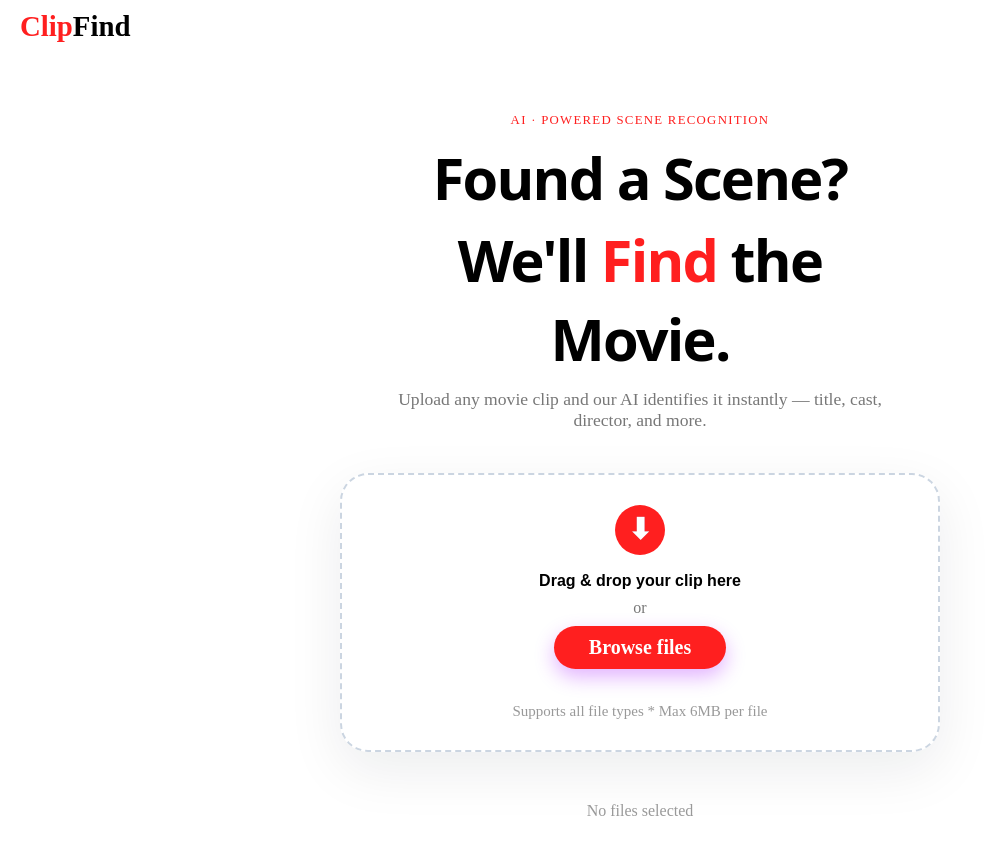
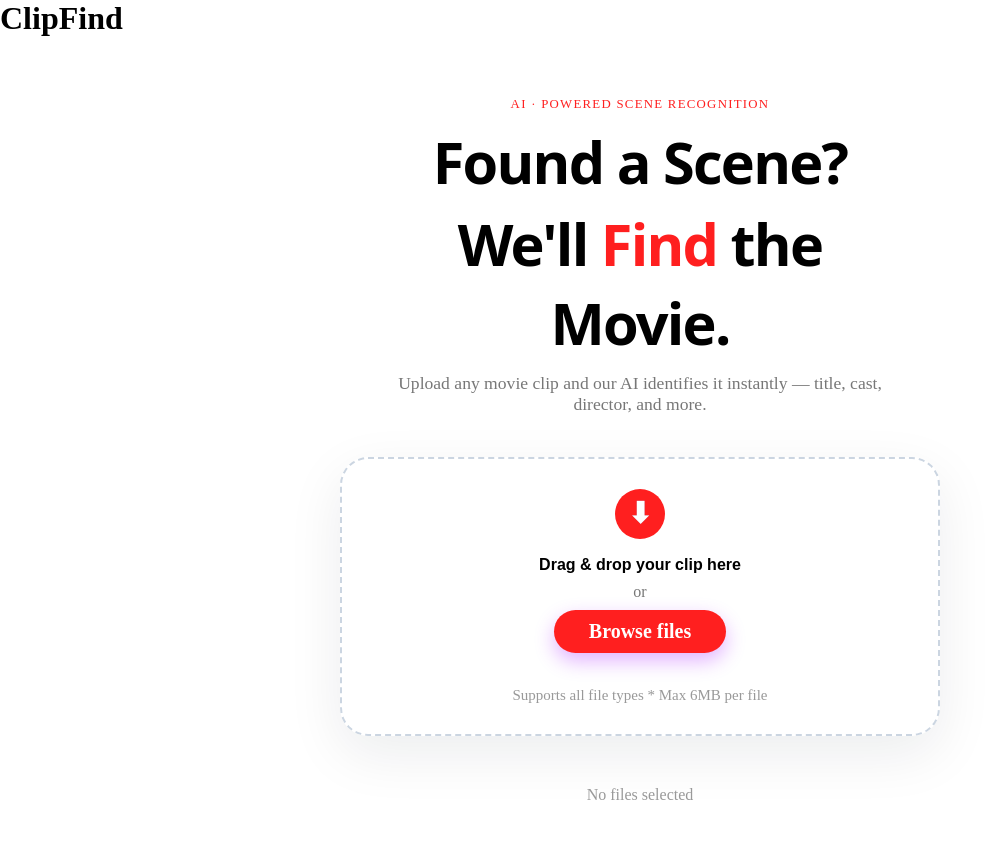
Before and after one commit to FortuneNnah/ClipFInd, a React (Vite) app: page / in a window 1280 px wide. Shown: the top 854 px of the page, without its empty margins (0-1002 px from the left). Built offline with nearby package versions, Linux system fonts and the light colour scheme.

Commit message:
light themed version

```diff
--- a/src/App.css
+++ b/src/App.css
@@ -10,24 +10,44 @@ body {
   color: #000;
 }
 
-.container {
-  max-width: 800px;
-  margin: 0 auto;
-  padding: 40px 20px;
+.header-container{
+  display: flex;
+  justify-content: space-between;
+  padding: 20px 40px;
+  font-size: .9rem;
+  border-bottom: 1px solid #e5e7eb;
 }
 
-.header{
-  padding: 10px 20px;
-  font-family: 'Poppins', sans-serif;
-  font-size: .9rem;
+.header-container .navlinks{
+  display: flex;
+  gap: 20px;
+  align-items: center;
+  font-size: 1rem;
+}
+.header-container li{
+  list-style: none;
 }
 
-.header .clip{
+.header-container .navlinks a{
+  text-decoration: none;
+  font-weight: 600;
+  transition: color 0.2s ease;
+}
+
+.logo{
+  font-size: .8rem;
+}
+
+.logo .clip{
   color: #ff1f1f;
   font-weight: 700;
 }
 
-.container {
+.navlinks .L1 a{
+  color: #ff1f1f;
+}
+
+.upload-container {
   max-width: 760px;
   margin: 0 auto;
   padding: 40px 20px;
--- a/src/Upload.jsx
+++ b/src/Upload.jsx
@@ -94,7 +94,7 @@ const Upload = () => {
     fileInputRef.current.value = null; // reset file input after all uploads attempted
   };
   return (
-    <div className="container">
+    <div className="upload-container">
       <div className="heading">
         <p className="aitext">AI · POWERED SCENE RECOGNITION</p>
         <h1>Found a Scene? </h1>
```
